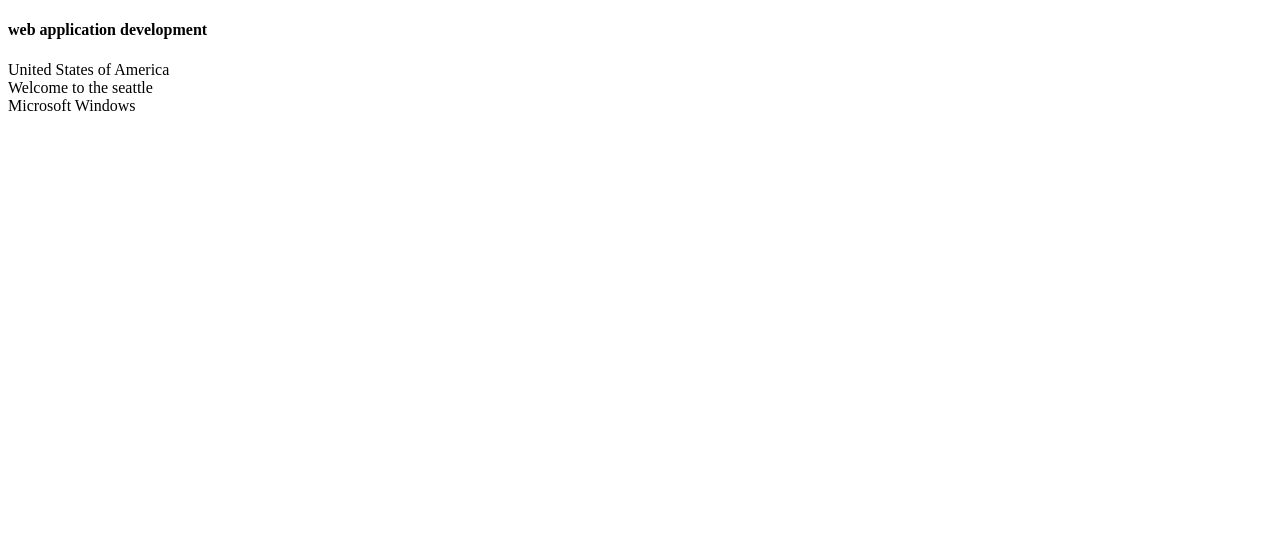
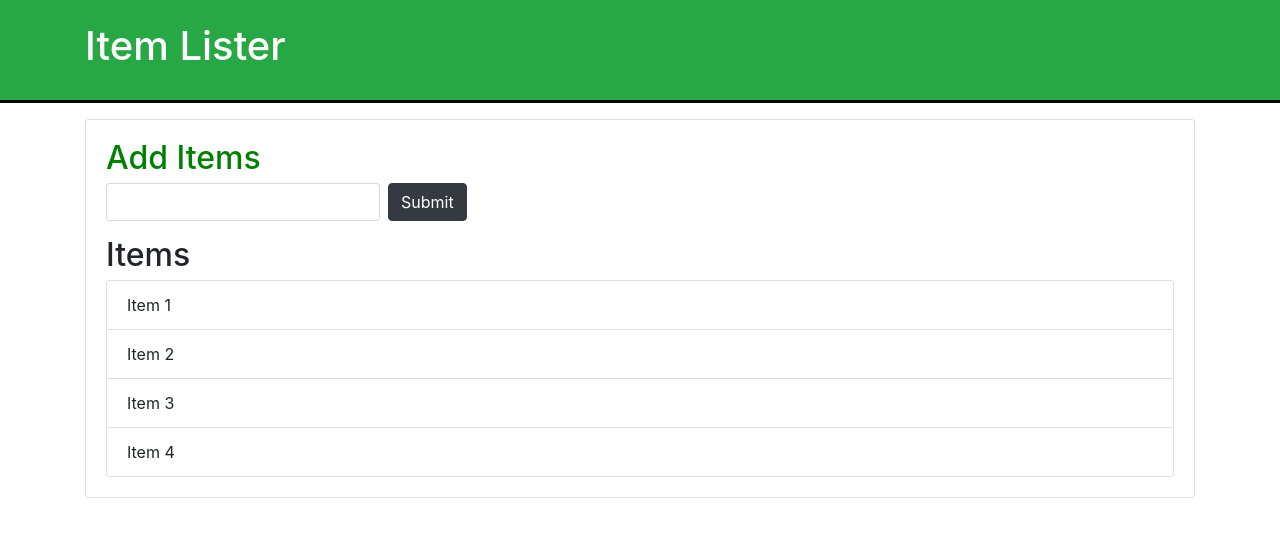
Before and after one commit to Ganeshbjamkar/Sharpener_program, a plain HTML site: page index.html in a window 1280 px wide. Drawn offline with nearby package versions, Linux system fonts and the light colour scheme.

Commit message:
JavaScript new commands added

```diff
--- a/index.html
+++ b/index.html
@@ -1,35 +1,42 @@
+
 <!DOCTYPE html>
 <html lang="en">
 <head>
   <meta charset="UTF-8">
-  <meta http-equiv="X-UA-Compatible" content="IE=edge">
   <meta name="viewport" content="width=device-width, initial-scale=1.0">
-  <title>Document</title>
+  <meta http-equiv="X-UA-Compatible" content="ie=edge">
+  <link rel="stylesheet" href="https://maxcdn.bootstrapcdn.com/bootstrap/4.0.0-beta/css/bootstrap.min.css" integrity="sha384-/Y6pD6FV/Vv2HJnA6t+vslU6fwYXjCFtcEpHbNJ0lyAFsXTsjBbfaDjzALeQsN6M" crossorigin="anonymous">
+  <title>Item Lister</title>
 </head>
 <body>
-  <!-- <h1>Hello Ganesh</h1> -->
-  <div id="main">
-    <h2>Web Application</h2>
+  <header id="main-header" class="bg-success text-white p-4 mb-3">
+    <div class="container">
+      <span>
+
+      </span>
+      <h1 id="header-title">Item Lister <span style="display:none">123</span></h1>
+    </div>
+  </header>
+  <div class="container">
+   <div id="main" class="card card-body">
+    <h2 class="title">Add Items</h2>
+    <form class="form-inline mb-3">
+      <input type="text" class="form-control mr-2">
+      <input type="submit" class="btn btn-dark" value="Submit">
+    </form>
+    <h2 class="title">Items</h2>
+    <ul id="items" class="list-group">
+      <li class="list-group-item">Item 1</li>
+      <li class="list-group-item">Item 2</li>
+      <li class="list-group-item">Item 3</li>
+      <li class="list-group-item">Item 4</li>
+    </ul>
+   </div>
   </div>
 
-  <div class="main">
-    United States of America
-  </div>
-
-  <div class="main">
-    Welcome to the seattle
-
-  </div>
-
-  <div class="main">
-    Microsoft Windows
-  </div>
-
-
-
-  <script src="index.js" type="text/JavaScript">
-
+  <script src="index.js">
 
   </script>
+
 </body>
 </html>
--- a/index.js
+++ b/index.js
@@ -13,9 +13,58 @@
 // var x = document.getElementById("main").innerHTML;
 // console.log(x);
 
-document.getElementById("main").innerHTML = "<h4>web application development</h4>";
+// document.getElementById("main").innerHTML = "<h4>web application development</h4>";
 
-var x = document.getElementsByClassName("main")[0].innerHTML;
-alert(x);
+// var x = document.getElementsByClassName("main")[0].innerHTML;
 
-console.log("Helllo git commit from vs code");
+// alert(x);
+// console.log("Helllo git commit from vs code");
+
+
+
+/*
+
+Examine the Document Object:
+
+*/
+
+// console.dir(document);
+// console.log(document.domain);
+// console.log(document.URL);
+// console.log(document.title);
+// // document.title = 123;
+// console.log(document.doctype);
+// console.log(document.head);
+// console.log(document.body);
+// console.log(document.all);
+// console.log(document.all[5]);
+// console.log(document.all[10]);
+// // document.all[10].textContent = "Hello";
+// console.log(document.forms);
+// console.log(document.links);
+// console.log(document.images);
+
+// Get Elements by ID
+
+// console.log(document.getElementById("header-title"));
+
+var headerTitle = document.getElementById("header-title");
+var header = document.getElementById('main-header');
+// console.log(headerTitle);
+// headerTitle.textContent = "hello";
+// headerTitle.innerText= 'Goodbye';
+
+// console.log(headerTitle.textContent);
+// console.log(headerTitle.innerText);
+
+// headerTitle.innerHTML = '<h3>Hello</h3>';
+header.style.borderBottom = 'solid 3px #000';
+
+// GET ELEMENTS BY CLASS NAME
+
+
+var items = document.getElementsByClassName('title');
+console.log(items);
+console.log(items[0]);
+items[0].style.fontweight = 'bold';
+items[0].style.color  ='green';
```
